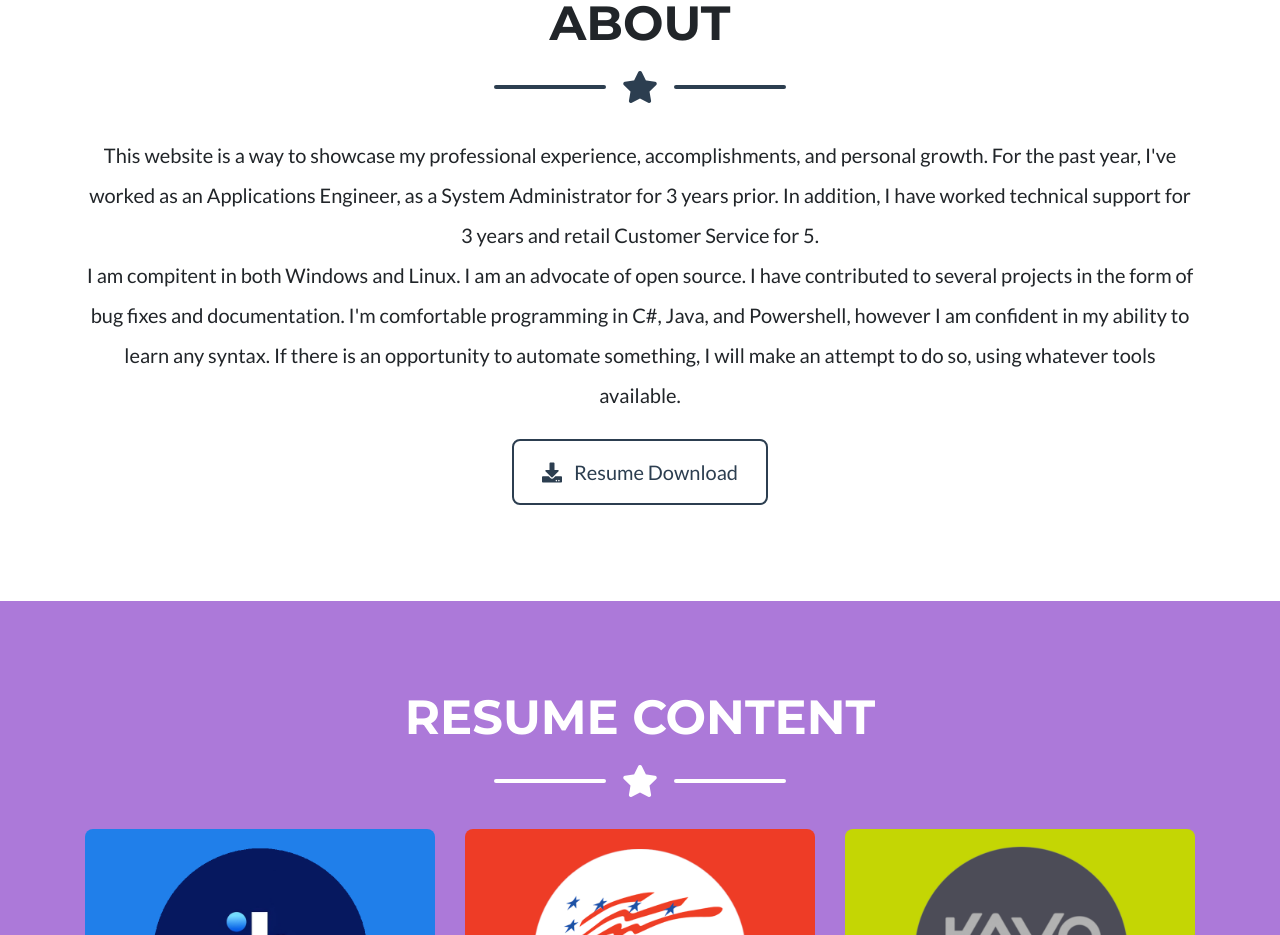
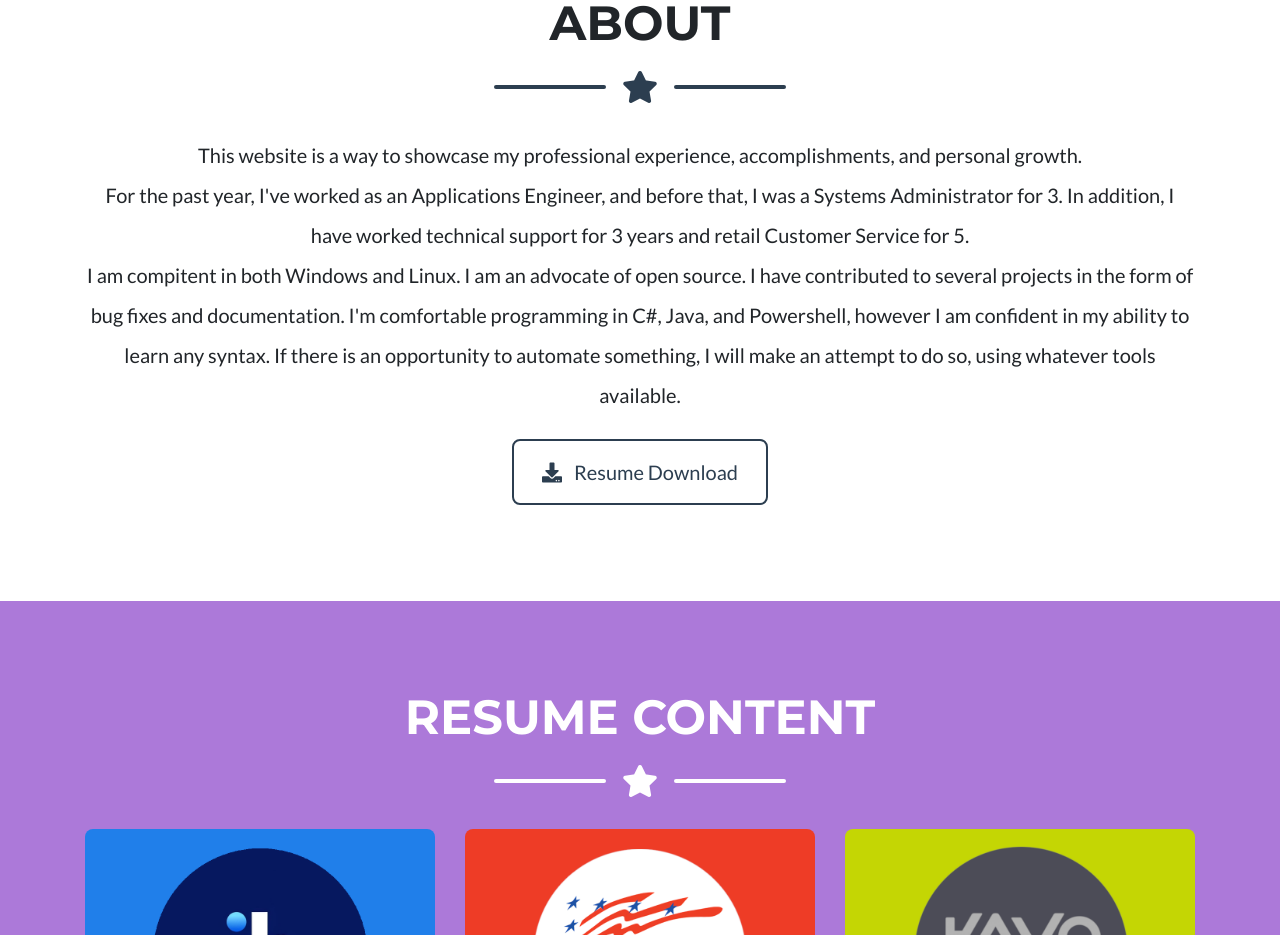
Before and after one commit to jbagwell27/jbagwell27.github.io, a website with bundled scripts: page index.html in a window 1280 px wide. Shown: the part 912-1847 px from the top of the page. Built offline with nearby package versions, Linux system fonts and the light colour scheme.

Commit message:
fixed spelling errors

```diff
--- a/index.html
+++ b/index.html
@@ -117,8 +117,10 @@
       <!-- <div class="col-lg-4 ml-auto"> -->
       <div class="lead" align=center>
         <p class="lead">
-          This website is a way to showcase my professional experience, accomplishments, and personal growth. For the
-          past year, I've worked as an Applications Engineer, as a System Administrator for 3 years prior. In addition,
+          This website is a way to showcase my professional experience, accomplishments, and personal growth. <br>For
+          the
+          past year, I've worked as an Applications Engineer, and before that, I was a Systems Administrator for 3. In
+          addition,
           I have worked technical support for 3 years
           and retail Customer Service for 5.<br> I am compitent in both Windows and Linux. I am an advocate of open
           source. I have contributed to several projects in the form of bug fixes and documentation. I'm comfortable
```
